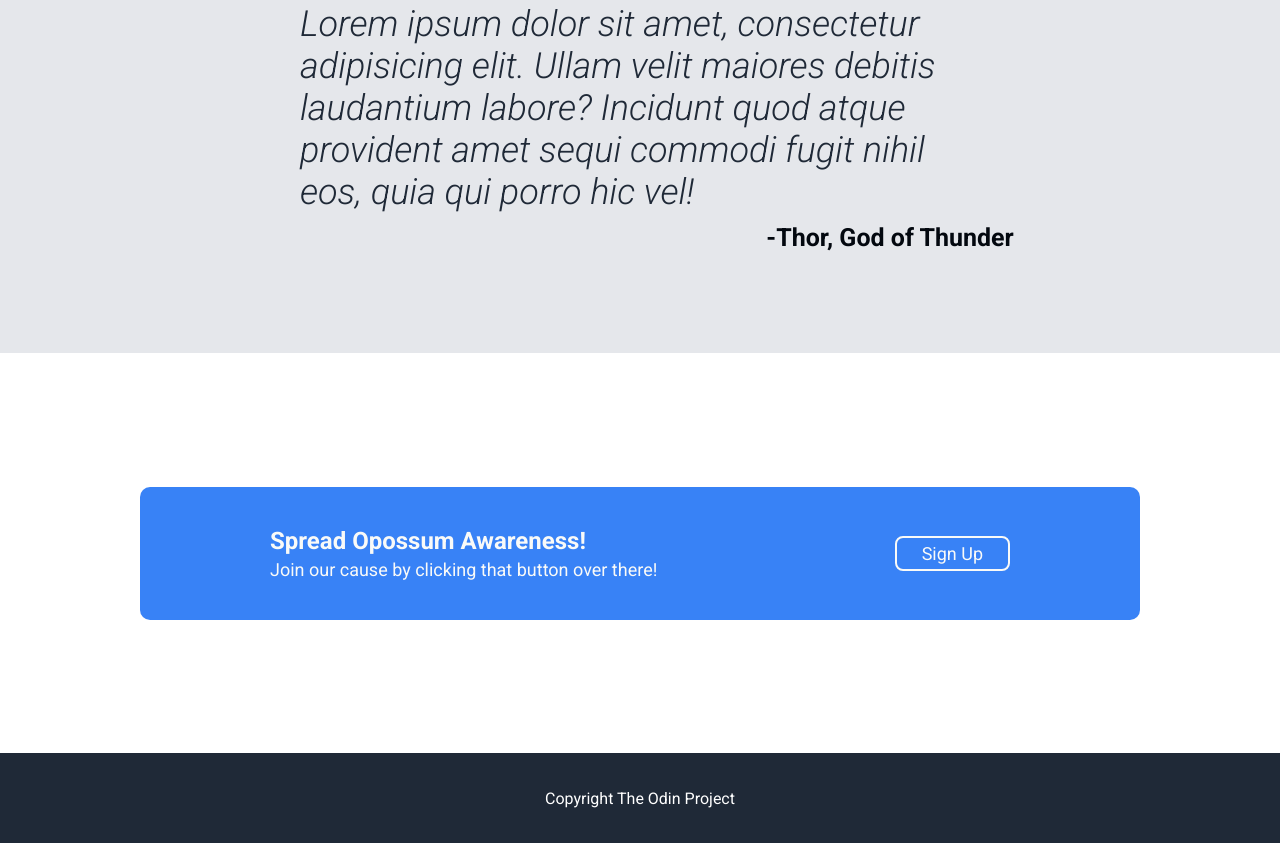
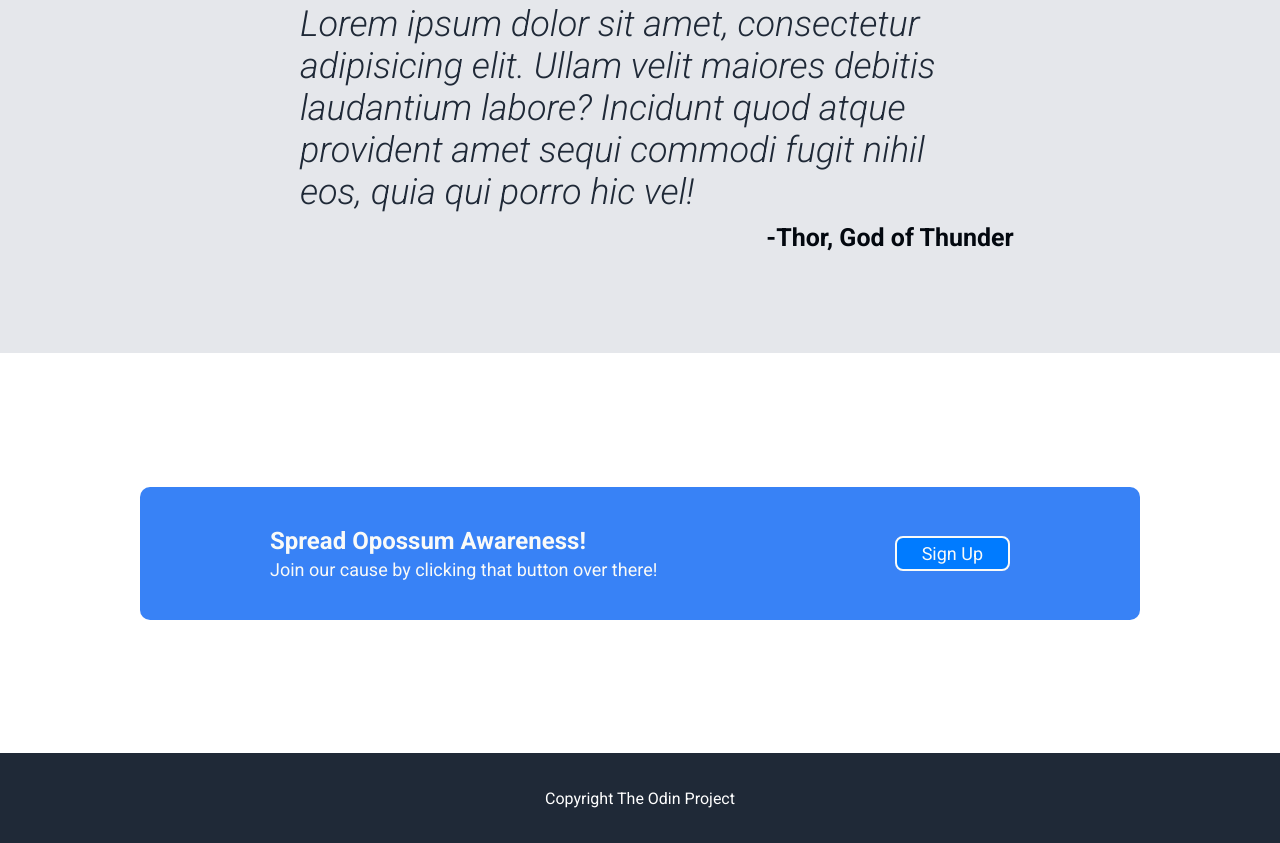
Before and after one commit to nicolasdelfino-123/ODIN-LANDING., a plain HTML site: page index.html in a window 1280 px wide. Shown: the part 1195-2038 px from the top of the page. Drawn offline with Linux system fonts and the light colour scheme.

Commit message:
button transition 0.3s ease para ambos botones modificado

```diff
--- a/styles.css
+++ b/styles.css
@@ -221,7 +221,7 @@ cite{
 }
 
 .button-call{
-    background-color: #3882f6;
+    background-color: #007bff;
     color: #F9FAF8;
     border: 2px solid #F9FAF8;
     border-radius: 8px;
@@ -229,6 +229,7 @@ cite{
     font-size: 18px;
     cursor: pointer;
     margin-left: 40px;
+    transition: background-color 0.3s ease;
 }
 
 .button-call:hover {
```
